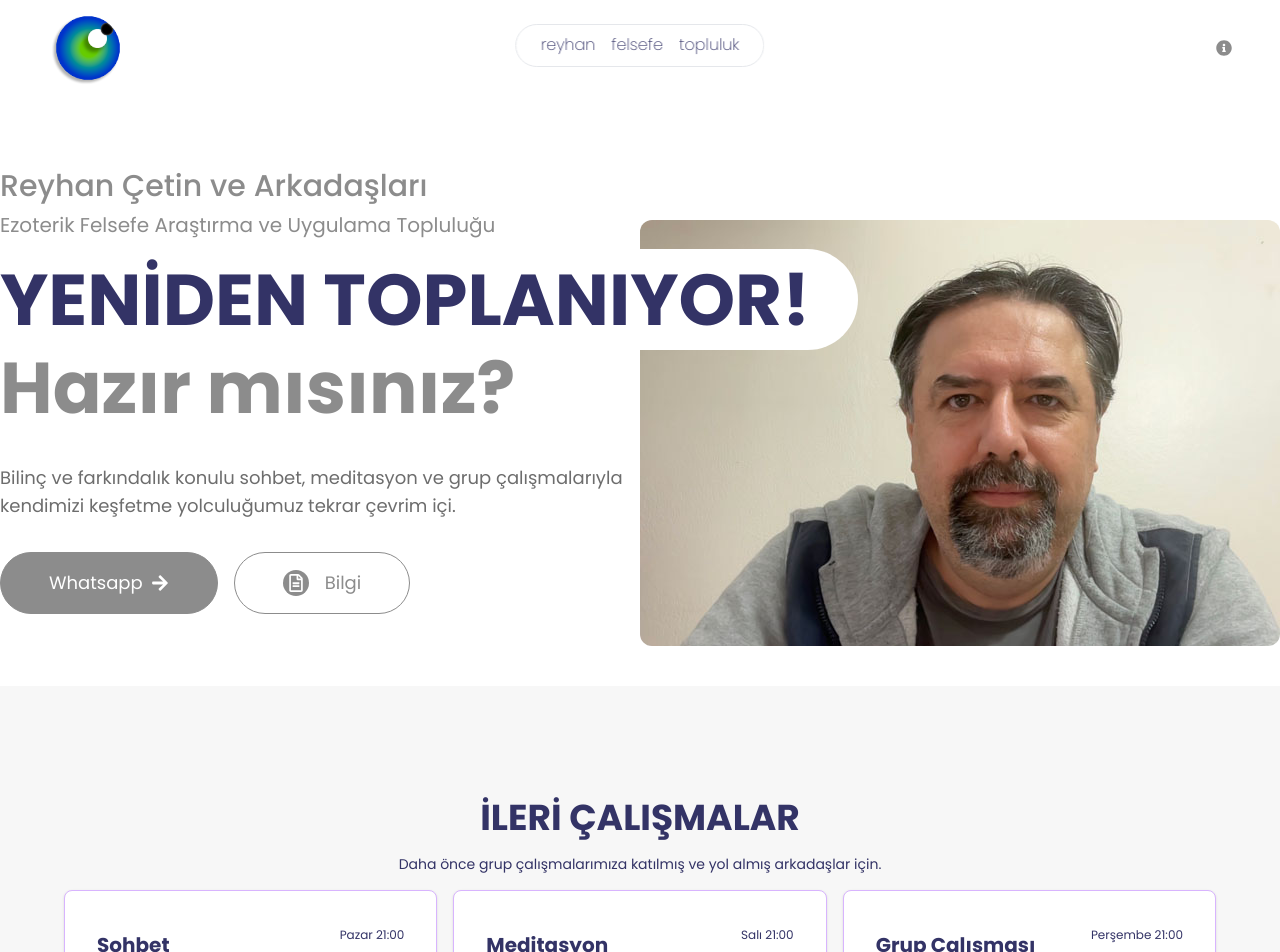
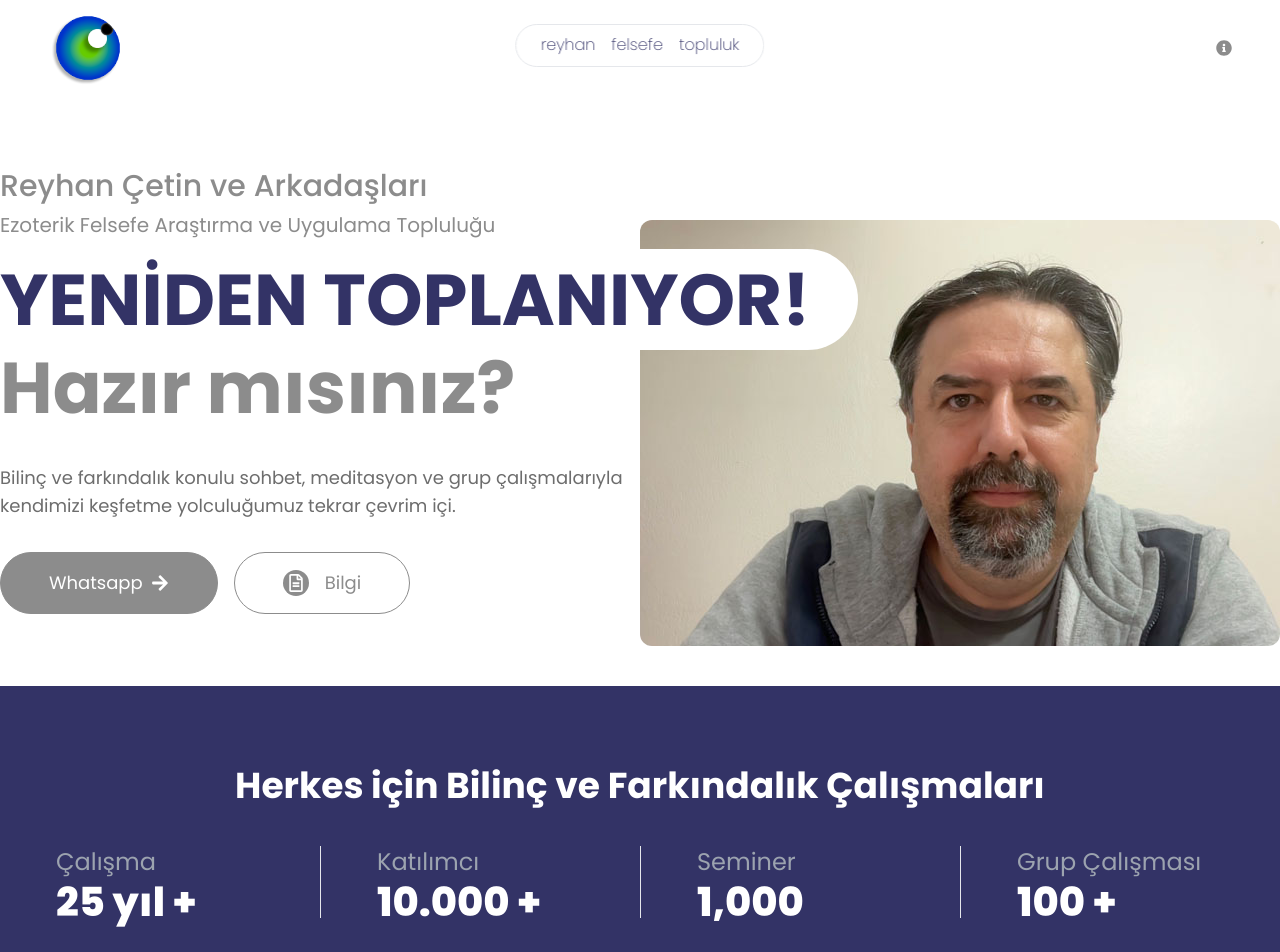
Before and after one commit to rcteenx/reyhancetin_org_tr, a Next.js app: page / in a window 1280 px wide. Shown: the top 952 px of the page. Built offline with nearby package versions, Linux system fonts and the light colour scheme.

Commit message:
add hero bar

```diff
--- a/app/page.jsx
+++ b/app/page.jsx
@@ -16,14 +16,52 @@ export default function Home() {
     <>
       <Hero />
 
+      <div className="bg-slate py-16 text-white">
+        <div className=" container mx-auto">
+          <h2 className="text-2xl md:text-4xl text-center">
+            Herkes için Bilinç ve Farkındalık Çalışmaları
+          </h2>
+          <div className="grid grid-cols-2 lg:grid-cols-4 gap-10 lg:gap-0 lg:divide-x divide-slate-600 [&>*]:pl-14 mt-10 text-center sm:text-left">
+            <div>
+              <div className="text-lg md:text-2xl text-gray-400 ">Çalışma</div>
+              <div className="text-2xl md:text-[2.5rem] text-white font-extrabold mt-2">
+                25 yıl +
+              </div>
+            </div>
+            <div>
+              <div className="text-lg md:text-2xl text-gray-400 ">
+                Katılımcı
+              </div>
+              <div className="text-2xl md:text-[2.5rem] text-athensGray font-extrabold mt-2">
+                10.000 +
+              </div>
+            </div>
+            <div>
+              <div className="text-lg md:text-2xl text-gray-400 ">Seminer</div>
+              <div className="text-2xl md:text-[2.5rem] text-athensGray font-extrabold mt-2">
+                1,000
+              </div>
+            </div>
+            <div>
+              <div className="text-lg md:text-2xl text-gray-400 ">
+                Grup Çalışması
+              </div>
+              <div className="text-2xl md:text-[2.5rem] text-athensGray font-extrabold mt-2">
+                100 +
+              </div>
+            </div>
+          </div>
+        </div>
+      </div>
+
       <section className="bg-[#f7f7f7] px-4 py-16 md:py-24">
         <div className="container-p">
           <h2 className="text-2xl md:text-4xl font-bold text-center">
-            İLERİ ÇALIŞMALAR
+            DÜZENLİ ÇALIŞMALAR
           </h2>
           <p className="my-4 text-center text-sm ">
-            Daha önce grup çalışmalarımıza katılmış ve yol almış arkadaşlar
-            için.
+            Düzenli çalışmalarımıza, öncelikle temel niteliğinde olan
+            "workshop"a katılan ve başarılı olanlar devam edebilir.
           </p>
           <Cards meetings={meetings} />
         </div>
--- a/content/data/index.js
+++ b/content/data/index.js
@@ -72,7 +72,7 @@ export const meetings = [
   {
     id: 3,
     title: "Grup Çalışması",
-    fulltitle: "Ezoterik Felsefe Araştırma ve Uygulama Grup Çalışması",
+    fulltitle: "Olağan Hayatımızda Çalışma: Gözlem Paylaşımı",
     time: "Perşembe 21:00",
     link: "grup",
     specs: [
```
